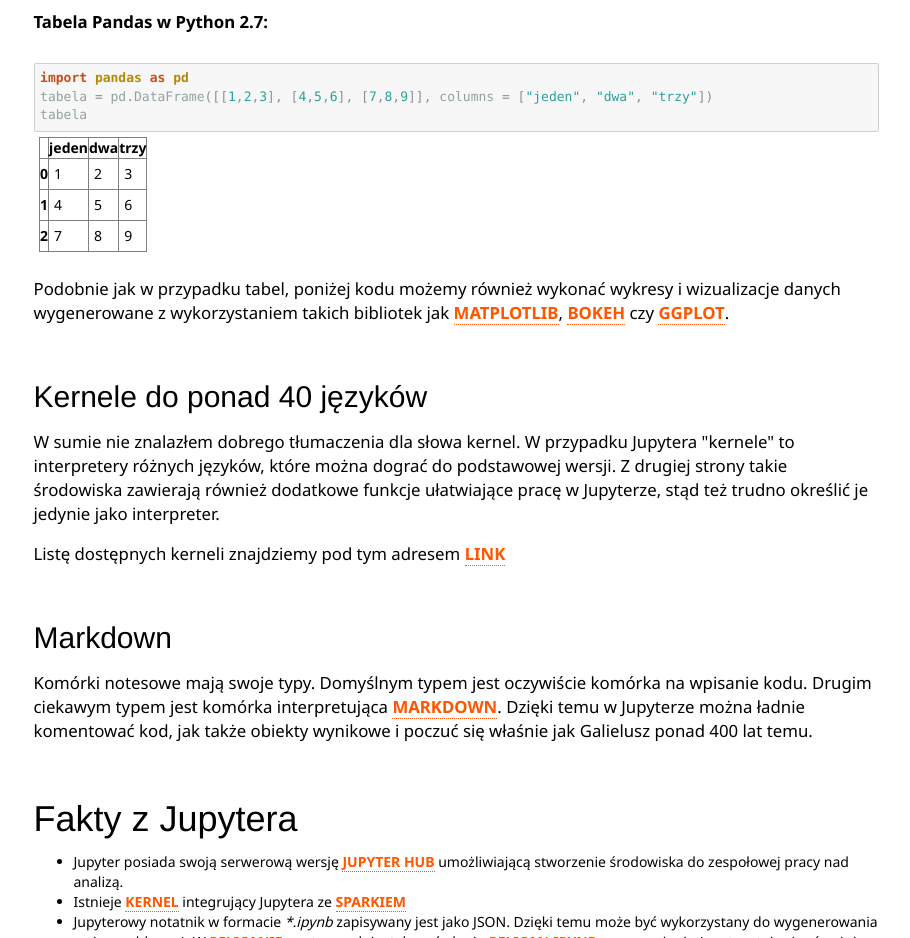
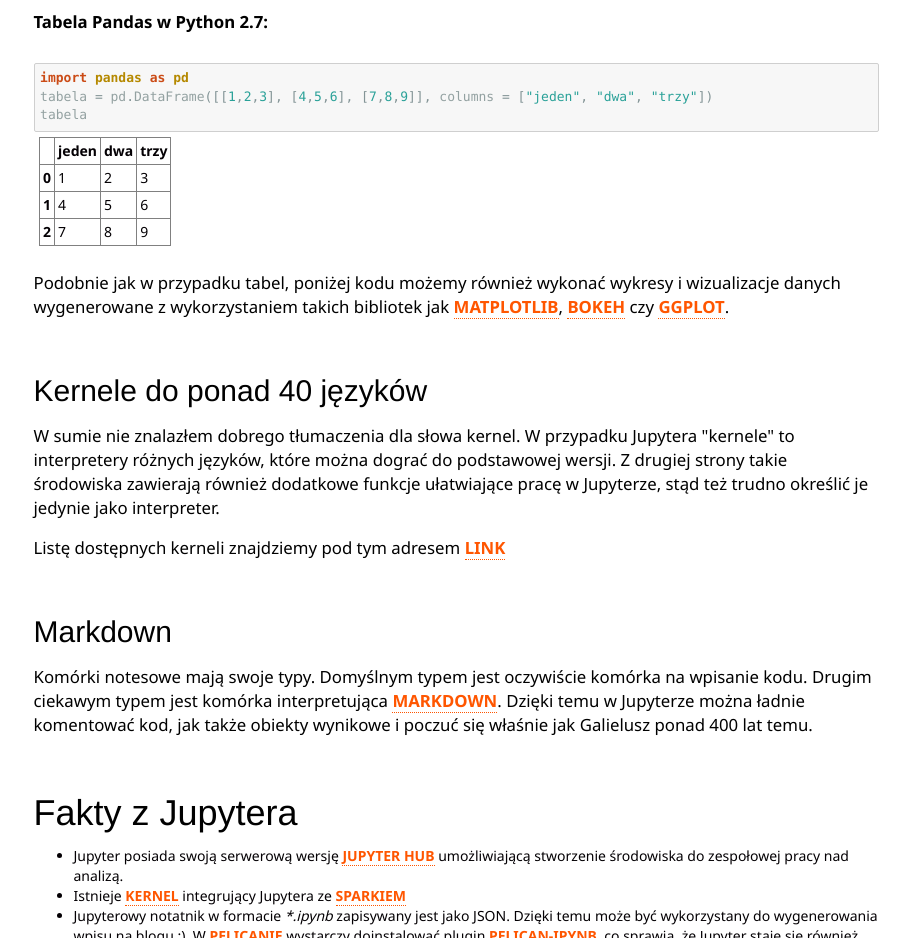
Before and after one commit to perseba/blog, a plain HTML site: page jupyter-wprowadzenie.html in a window 1280 px wide. Shown: the part 1394-2332 px from the top of the page, without its empty margins (135-1045 px from the left). Drawn offline with nearby package versions, Linux system fonts and the light colour scheme; some packages are replaced by stand-ins of ours; a script that the page names is missing; a web font is replaced by a local one.

Commit message:
Update documentation

```diff
--- a/theme/css/custom.css
+++ b/theme/css/custom.css
@@ -76,6 +76,11 @@ ul > li > a{
 td {
 padding: 5px;
 }
+
+td, th{
+	padding: 3px;
+}
+
 .navbar-toggle{
 border-radius: 0px;
 text-decoration-style: solid;
```
